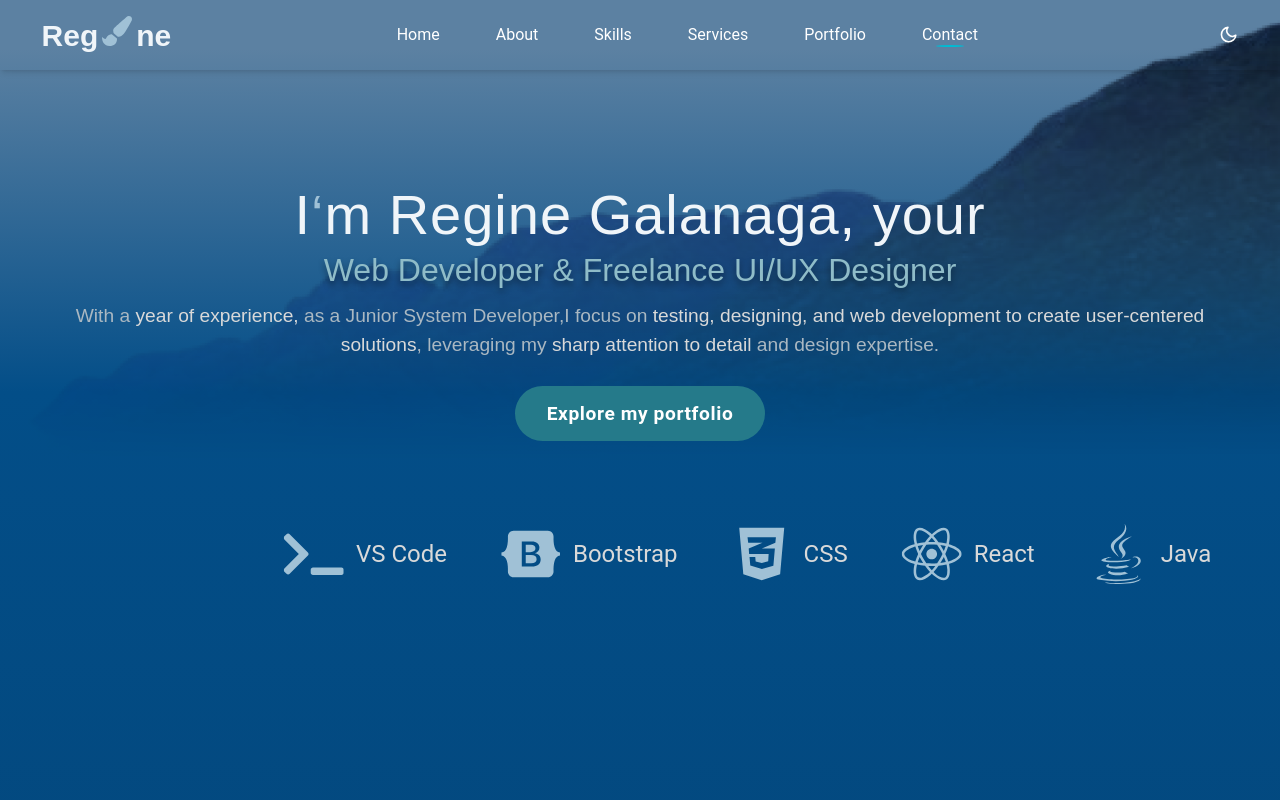
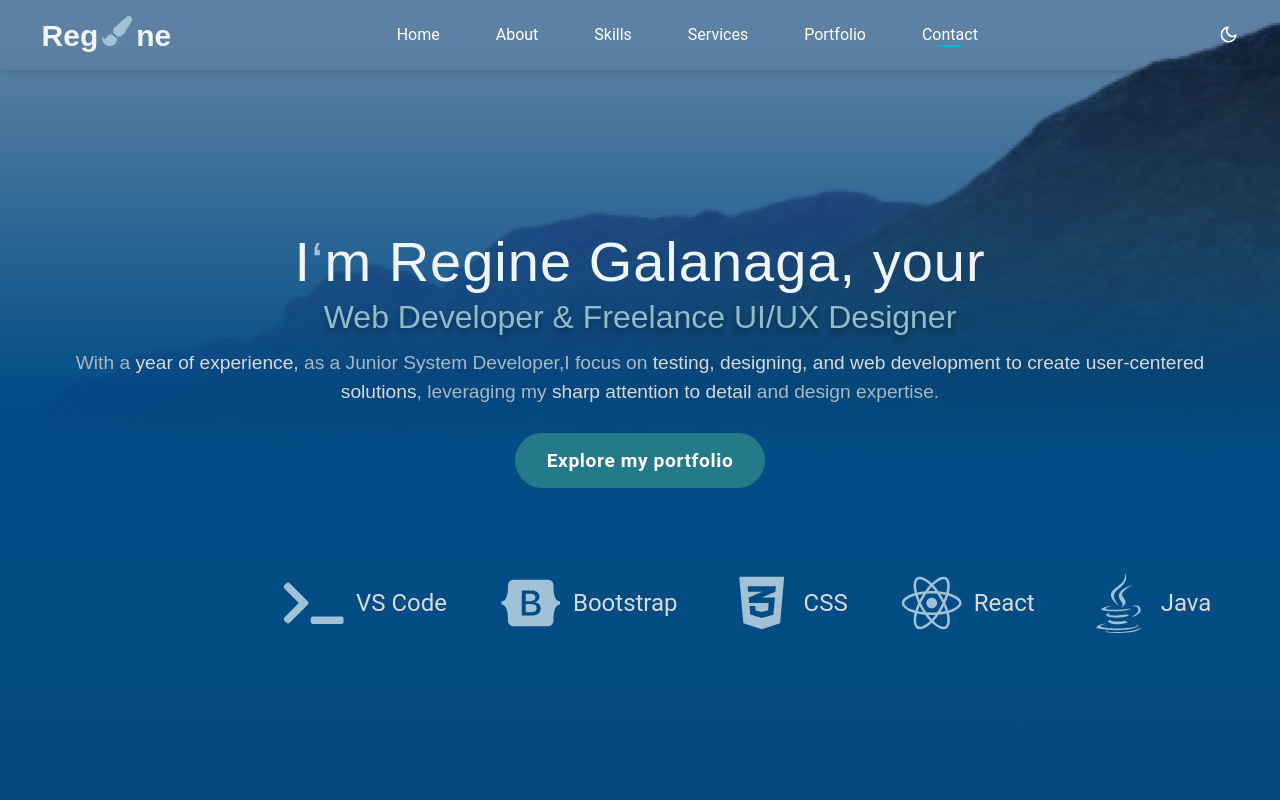
Before and after one commit to Regine-18/My-Portfolio, a Next.js app: page / in a window 1280 px wide. Shown: the top 800 px of the page. Built offline with nearby package versions, Linux system fonts and the light colour scheme.

Commit message:
final fix

```diff
--- a/app/components/Homepage.js
+++ b/app/components/Homepage.js
@@ -44,9 +44,9 @@ const HomePage = () => {
 
       </div>
       {/* Content Section */}
-      <section className="absolute z-10 w-full flex flex-grow flex-col justify-center items-center min-h-screen h-screen px-4 my-6 gap-16 sm:gap-8">
+      <section className="absolute z-10 w-full flex flex-grow flex-col justify-center items-center sm:min-h-screen h-screen px-4 my-6 gap-14 md::gap-8">
       {/* Home Info */}
-      <div className="home-info max-w-7xl text-center md:mb-12 ">
+      <div className="home-info max-w-7xl text-center">
         <h1 className="text-pwhite name-desc mb-2">
           <span className="hidden sm:inline">I<span className="text-pblue">‘</span>m </span>
           Regine Galanaga
@@ -79,7 +79,7 @@ const HomePage = () => {
       </div>
 
       {/* Tech Skills Section - Positioned near bottom but balanced */}
-      <div className="icon-slider overflow-x-auto scroll-snap-x mandatory flex justify-center items-center w-full pb-16 md:pb-20 lg:pb-24">
+      <div className="icon-slider overflow-x-auto scroll-snap-x mandatory flex justify-center items-center w-full">
         <div className="icon-track flex flex-nowrap gap-6">
           {icons.map((item, index) => (
             <div key={index} className="flex items-center px-3 flex-shrink-0 text-left gap-3">
```
